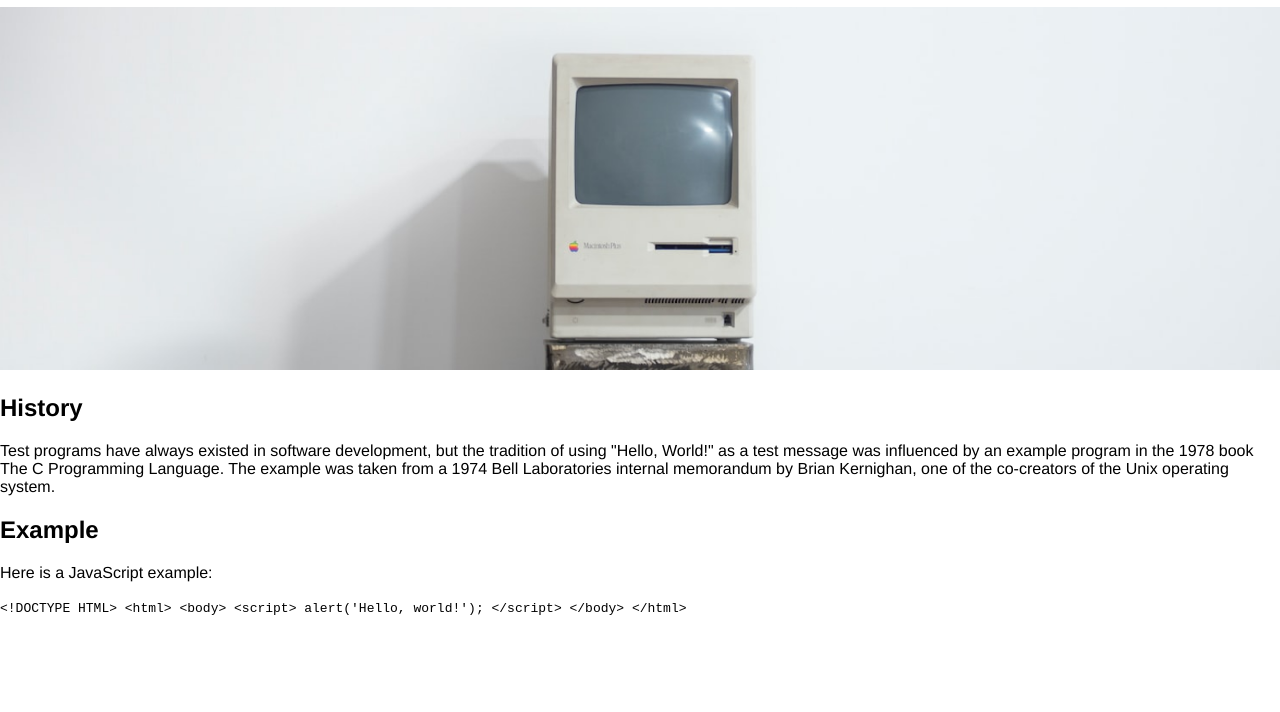
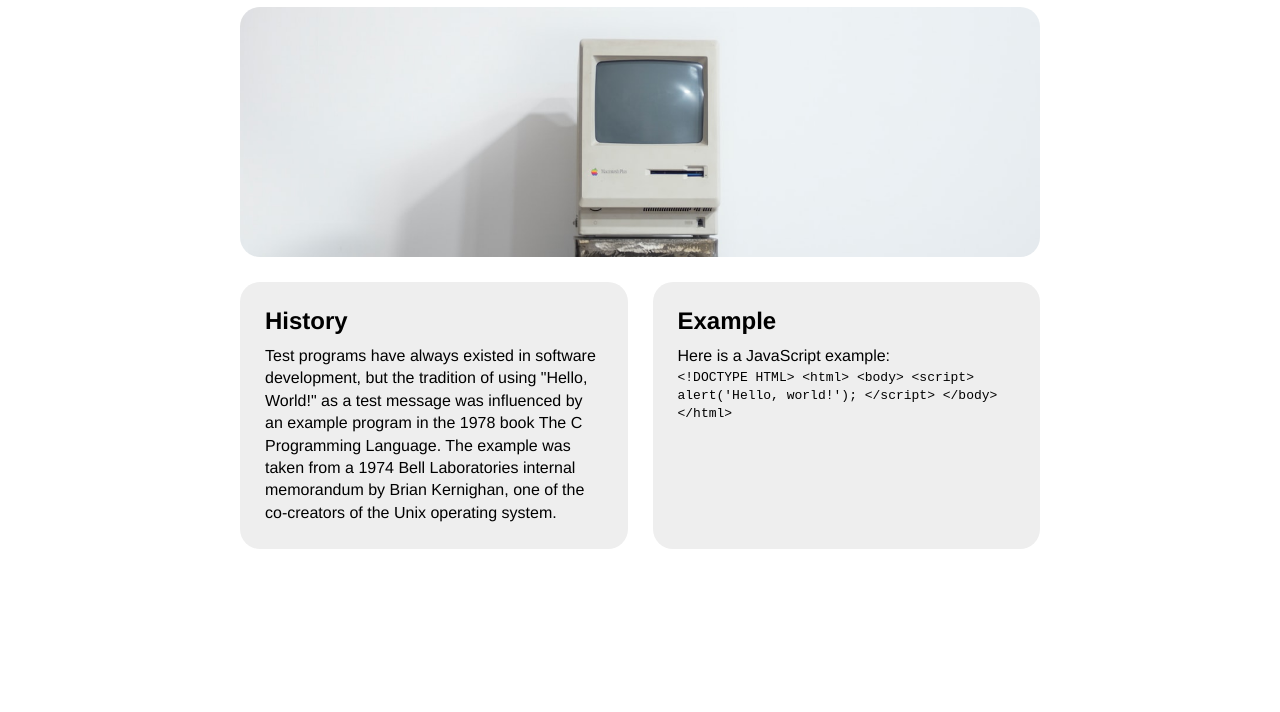
Before and after one commit to bregarr/mi349-hw, a plain HTML site: page index.html in a window 1280 px wide. Shown: the part 88-800 px from the top of the page. Drawn offline with Linux system fonts and the light colour scheme.

Commit message:
Layout CSS

```diff
--- a/index.html
+++ b/index.html
@@ -7,8 +7,12 @@
     <title>Hello World</title>
 </head>
 <body>
+    <main>
         <h1>HelloWorld</h1>
-    <img src="images/Computer image.png" alt="Vintage mac">
+        <div class="masthead">
+
+        </div>
+        <div class="details">
             <section>
                 <h2>History</h2>
                 <p>Test programs have always existed in software development, but the tradition of using "Hello, World!" as a test message was influenced by an example program in the 1978 book The C Programming Language. The example was taken from a 1974 Bell Laboratories internal memorandum by Brian Kernighan, one of the co-creators of the Unix operating system.</p>
@@ -27,6 +31,8 @@
                     &lt;/html&gt;
                 </code>
             </section>
+        </div>
+    </main>
     <script src="index.js"></script>
 </body>
 </html>
--- a/screen.css
+++ b/screen.css
@@ -2,10 +2,45 @@ body {
    background: #fff;
    font-family: Helvetica, sans-serif;
    border-top: 15px solid #424242;
-   margin: 0;
+   margin: 0 auto;
+}
+
+main {
+   margin: 0 auto;
+   width: 800px;
+}
+
+.masthead {
+   background-image: url(images/Computer\ image.png);
+   background-size: cover;
+   background-position: bottom;
+   height: 250px;
+   border-radius: 20px;
+}
+
+.details {
+   display: flex;
+   gap: 25px;
+}
+
+.details section {
+   flex-grow: 1;
+   flex-basis: 0;
+   background: #eee;
+   padding: 25px;
+   border-radius: 20px;
+   margin-top: 25px;
 }
 
 img {
    width: 100%;
+}
 
+h2 {
+   margin: 0 0 10px 0;
 }
+
+p {
+   margin: 0;
+   line-height: 1.4em;
+}
```
Lines whose indentation alone changed are shown as unchanged.
